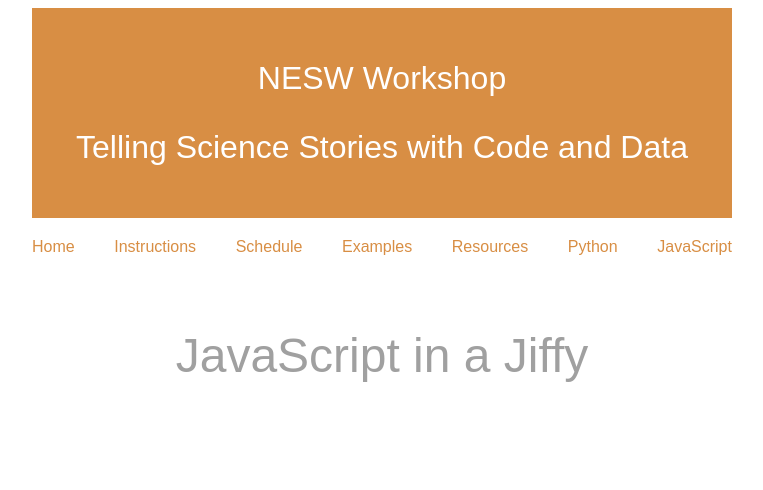
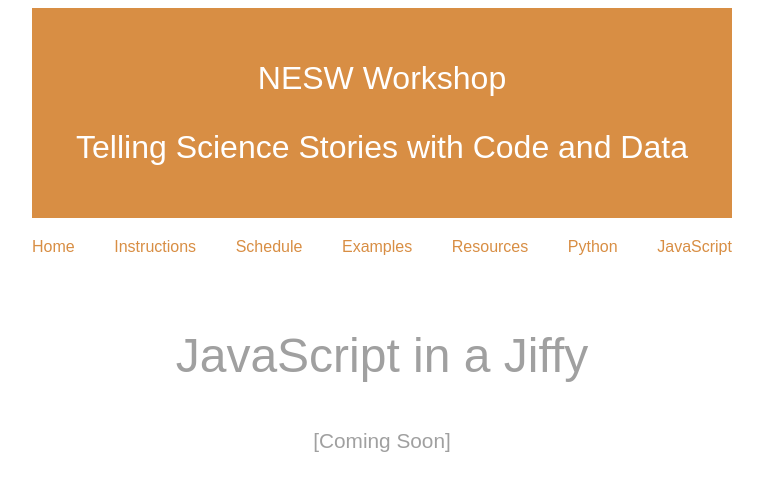
Before and after one commit to bit-player/nesw-workshop, a plain HTML site: page javascript.html in a window 1280 px wide. Shown: the whole page, without its empty margins (258-1021 px from the left). Drawn offline with Linux system fonts and the light colour scheme; files that its build step writes are made by us from their sources.

Commit message:
coming soon messages

```diff
--- a/javascript.html
+++ b/javascript.html
@@ -23,6 +23,8 @@
 
       <h2>JavaScript in a Jiffy</h2>
 
+      <h4 style="text-align: center">[Coming Soon]</h4>
+
 <!--      <p>Why learn JavaScript? The language itself has  Just about every web browser is set up to run JavaScript programs. That means you can write a JavaScript program that anyone can run, without having to ask them to download or install anything. If you are writing a story that’s going to be read online, JavaScript allows you to include animated, interactive elements that  ... allow your readers to explore .. storytelling goes beyond words and pictures.</p>-->
 
      </div> <!--"content"-->
```
Also changed, not shown: python.html (+1 -1 lines).
